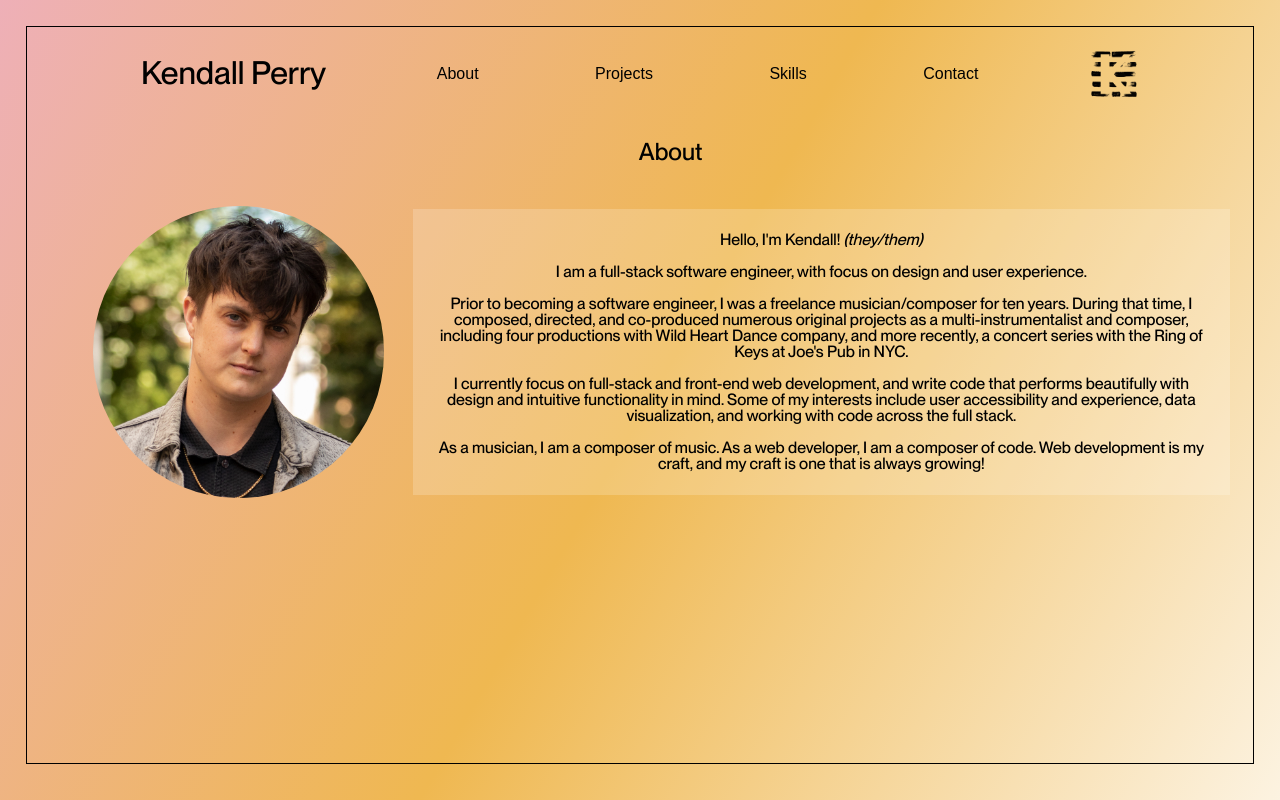
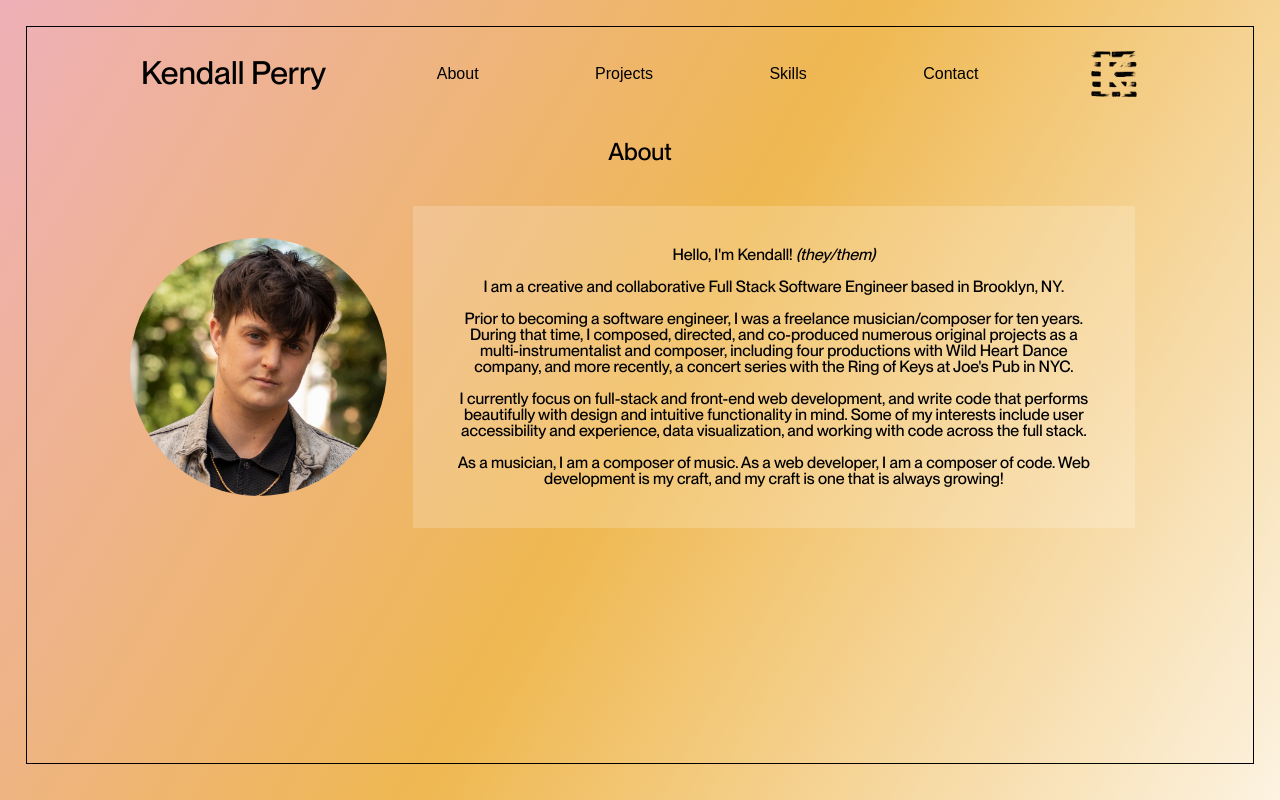
Before and after one commit to kendallperry/portfolio, a React (Create React App) app in the folder kendallperry/: page / in a window 1280 px wide. Built offline with nearby package versions, Linux system fonts and the light colour scheme.

Commit message:
updated project to include tech stack/technologies

```diff
--- a/kendallperry/src/App.css
+++ b/kendallperry/src/App.css
@@ -38,12 +38,14 @@ input {
 
 #about {
   color: black;
-  margin-left: 5%;
+  margin-left: 8%;
+  margin-right: 8%;
+  margin-bottom: 4%;
 }
 
 .about-text {
   margin: 2%;
-  padding: 2%;
+  padding: 4%;
   background-color: rgba(255, 255, 255, 0.192);
 
 }
--- a/kendallperry/src/components/About.js
+++ b/kendallperry/src/components/About.js
@@ -10,7 +10,7 @@ const About = () => {
       <p className='about-text'>
         Hello, I'm Kendall! <span><i>(they/them)</i></span>
     <br /> <br/>
-    I am a full-stack software engineer, with focus on design and user experience.
+    I am a creative and collaborative Full Stack Software Engineer based in Brooklyn, NY.
     <br /><br />
         Prior to becoming a software engineer, I was a freelance
         musician/composer for ten years. During that time, I composed, directed,
--- a/kendallperry/src/components/AllProjects.js
+++ b/kendallperry/src/components/AllProjects.js
@@ -10,7 +10,8 @@ const projectBank = [
     title: "Creature Coders",
     deployedUrl: "https://creature-coders.herokuapp.com/",
     github: "https://github.com/pigeon-programmers/creature-coders-web",
-    description: "A mobile learn-to-code game for beginners of all ages, built with Blockly.",
+    description: "A mobile learn-to-code game for beginners of all ages.",
+    techStack: "Built with JavaScript, React, Redux, Blockly, Node.js, Express, PostgreSQL, Sequelize, React Native Webview",
     image: creatureCoders,
   },
   {
@@ -18,6 +19,7 @@ const projectBank = [
     deployedUrl: "https://kiln-me-softly.herokuapp.com/",
     github: "https://github.com/j-sky-graceshopper/kiln-me-softly",
     description: "A mock-up e-Commerce store selling pottery, equipped with a demo Stripe API.",
+    techStack: "Built with JavaScript, React, Redux, Express, Node.js, Sequelize, PostgreSQL, Stripe API",
     image: kilnMeSoftly,
   },
   {
@@ -26,6 +28,7 @@ const projectBank = [
     github: "https://github.com/kendallperry/IHME-Data-Viz-Challenge",
     description:
       "Data Vizualization challenge displaying real data from IHME using the Victory Visualization library.",
+    techStack: "Built with JavaScript, React, Axios, Victory.js, IHME API",
     image: ihmeDataViz,
   },
   {
@@ -33,7 +36,8 @@ const projectBank = [
     deployedUrl: "",
     github:
       "https://github.com/kendallperry/kendall-portfolio/tree/main/kendallperry",
-    description: "Built and designed by yours truly, my personal portfolio!",
+    description: "Created and designed by yours truly, my personal portfolio!",
+    techStack: "Built with JavaScript, React, Styled Components, Email.js",
     image: portfolio,
   },
 ];
--- a/kendallperry/src/components/Project.js
+++ b/kendallperry/src/components/Project.js
@@ -30,6 +30,7 @@ const Project = ({ project }) => {
         <img src={project.image} className="project-image" alt="Project" />
         <div className="inner-project-text">
           <p>{project.description}</p>
+          <p>{project.techStack}</p>
           <div className="project-links">
             <a
               href={project.deployedUrl}
```
